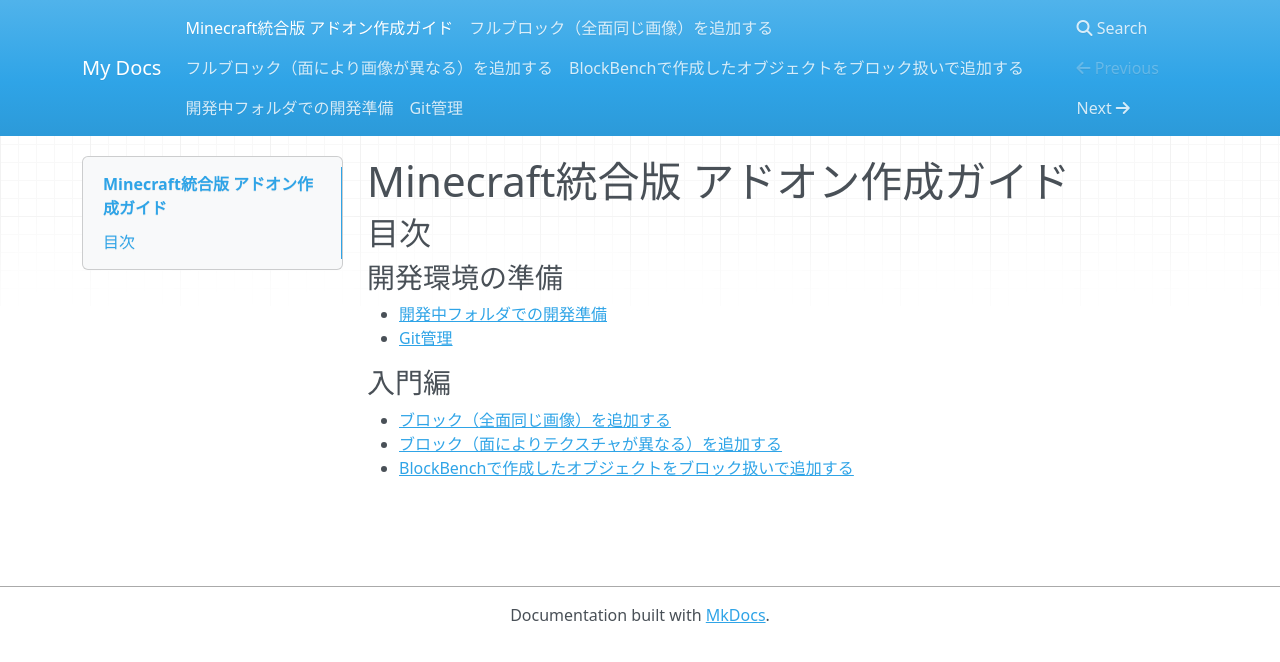
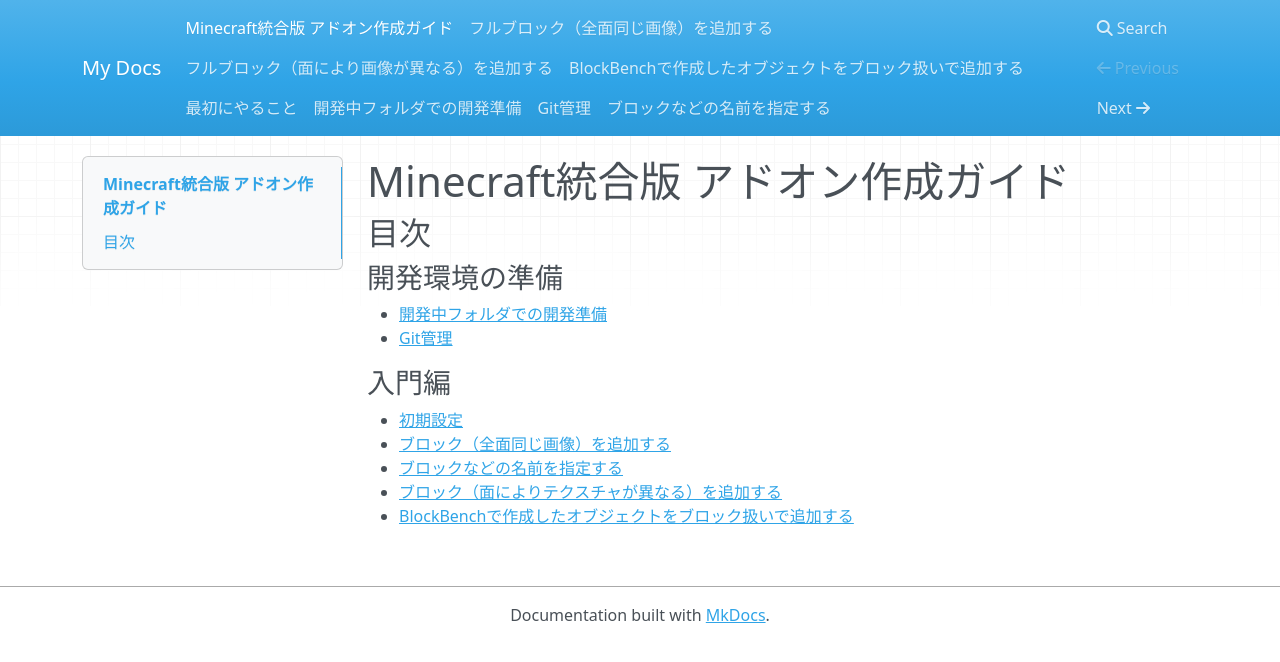
Before and after one commit to AkitaDogInCherry/AkitadogMCLearning, an MkDocs documentation site: the page built from docs/index.md, in a window 1280 px wide. Shown: the top 662 px of the page. Built offline with MkDocs 1.6.1, drawn with Linux system fonts in a browser that asks for light colours; nearby versions of some CDN libraries.

````diff
--- /dev/null
+++ b/docs/first.md
@@ -0,0 +1,7 @@
+# 最初にやること
+
+## エラー時にメッセージログを出すようにする
+
+「設定」→「クリエイター」と進む。
+
+「コンテンツログの設定」で、「コンテンツログファイルの有効化」「コンテンツログGUIの有効化」をONにする。
--- a/docs/index.md
+++ b/docs/index.md
@@ -9,6 +9,8 @@
 
 ### 入門編
 
+- [初期設定](./first.md)
 - [ブロック（全面同じ画像）を追加する](./add_block1.md)
+- [ブロックなどの名前を指定する](./lang.md)
 - [ブロック（面によりテクスチャが異なる）を追加する](./add_block2.md)
 - [BlockBenchで作成したオブジェクトをブロック扱いで追加する](./add_model_block.md)
--- /dev/null
+++ b/docs/lang.md
@@ -0,0 +1,23 @@
+# ブロックなどの名前を指定する
+
+## 試しに、「mumupoppy:vhs」という名前のブロックを日本語で「VHS」と表示してみる
+
+(リソースパック)/texts/ja_JP.lang という名前のフォルダを作る。
+
+中に、<種類>.<名前空間>:<名前>=<つける名前>の形で、表示名を記載する。
+
+```ja_JP.lang
+
+tile.mumupoppy:vhs.name=VHS
+
+```
+
+## いろんな種類のものに名前をつける
+
+種類は、アイテムはitem、エンティティはentityなど基本的にそのままだが、blockのみtileという名前になる。
+
+エンティティの名前は、kill時のログなどに表示される。
+
+## 他の言語
+
+- 英語→ en_US.lang
````
Also changed, not shown: docs/add_model_block.md (+2 -1 lines), docs/folder.md (+0 -8 lines), 2 other files.
